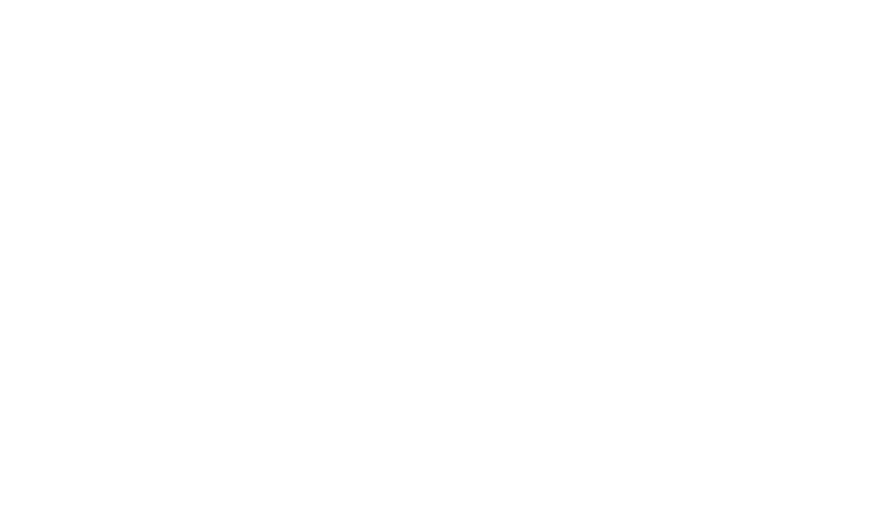
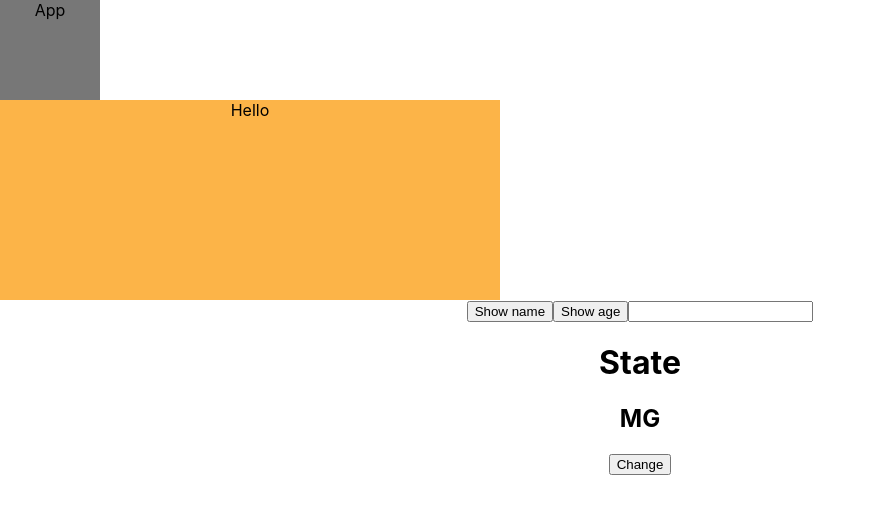
Before and after one commit to yujinwon-dev/react-practice, a JavaScript app in the folder voca/: page / in a window 1280 px wide. Shown: the top 514 px of the page, without its empty margins (0-876 px from the left). Built offline with nearby package versions, Linux system fonts and the light colour scheme; the HTML template or start-up script is replaced by a standard one.

Commit message:
feat: 🎸 state 없이 화면 업데이트 예시

```diff
--- a/voca/src/App.js
+++ b/voca/src/App.js
@@ -1,8 +1,14 @@
 import './App.css';
+import styles from './App.module.css';
+import Hello from './component/Hello';
+import Name from './component/Name';
 
 function App() {
   return (
     <div className="App">
+      <div className={styles.box}>App</div>
+      <Hello />
+      <Name />
     </div>
   );
 }
--- /dev/null
+++ b/voca/src/component/Name.js
@@ -0,0 +1,19 @@
+export default function Name() {
+  let name = "MG";
+
+  function changeName() {
+    name = name === "MG" ? "YJ" : "MG";
+    console.log(name);
+    // state가 아니라 단순히 변수이기 때문에 값이 바뀌어도 React는 인지하지 못함 -> 화면이 업데이트 되지 않음
+    // 이 경우 vanilla JS로 직접 업데이트 해줘야 함
+    // -> useState 사용!
+    document.getElementById("name").innerText = name;
+  }
+  return (
+    <>
+      <h1>State</h1>
+      <h2 id="name">{name}</h2>
+      <button onClick={changeName}>Change</button>
+    </>
+  );
+}
```
